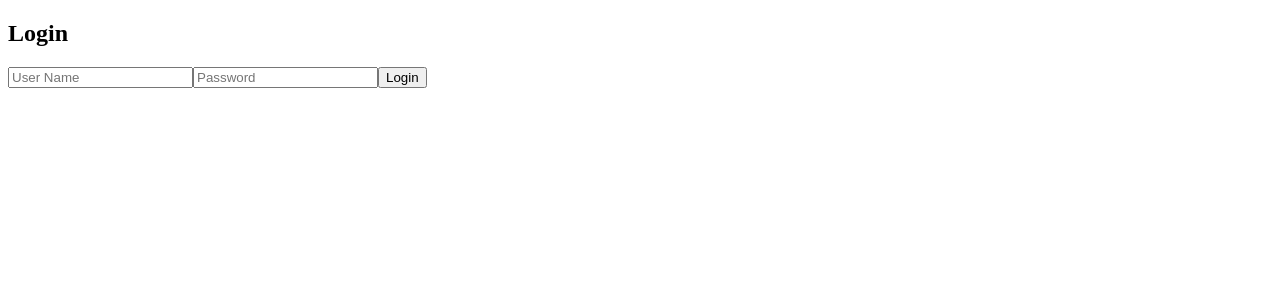
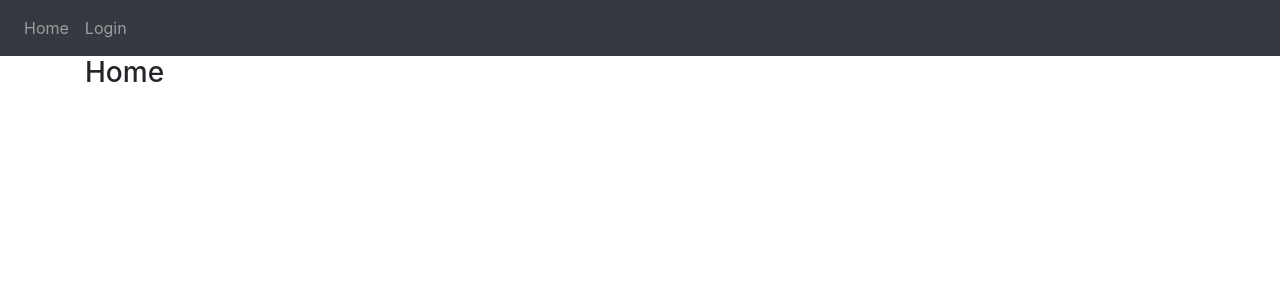
Before and after one commit to MeteoricSnax/Ca3FrontEnd, a React (Create React App) app: page / in a window 1280 px wide. Shown: the top 300 px of the page. Built offline with nearby package versions, Linux system fonts and the light colour scheme.

Commit message:
header added

```diff
--- a/src/App.js
+++ b/src/App.js
@@ -14,7 +14,7 @@ class LogIn extends Component {
   }
   render() {
     return (
-      <div>
+      <div className="container">
         <h2>Login</h2>
         <form onSubmit={this.login} onChange={this.onChange} >
           <input placeholder="User Name" id="username" />
--- /dev/null
+++ b/src/AppRouter.js
@@ -0,0 +1,28 @@
+import React, { Component } from 'react';
+import { BrowserRouter as Router, Route, Link, Switch } from "react-router-dom";
+import App from './App.js';
+
+const AppRouter = () => (
+    <Router>
+        <div>
+            <Header />
+            <Route exact path="/" component={Home} />
+            <Route exact path="/app" component={App} />
+        </div>
+    </Router>
+);
+const Home = () => <div className="container"><h3>Home</h3></div>;
+const Header = () => (
+    <nav className="navbar navbar-expand-sm bg-dark navbar-dark">
+        <ul className="navbar-nav">
+            <li className="nav-item">
+                <Link className="nav-link" to="/">Home</Link>
+            </li>
+            <li className="nav-item">
+                <Link className="nav-link" to="/app">Login</Link>
+            </li>
+        </ul>
+    </nav>
+);
+
+export default AppRouter;
--- a/src/index.js
+++ b/src/index.js
@@ -1,9 +1,10 @@
 import React from 'react';
 import ReactDOM from 'react-dom';
-import App from './App';
 import * as serviceWorker from './serviceWorker';
+import '../node_modules/bootstrap/dist/css/bootstrap.min.css';
+import AppRouter from './AppRouter.js';
 
-ReactDOM.render(<App />, document.getElementById('root'));
+ReactDOM.render(<AppRouter />, document.getElementById('root'));
 
 // If you want your app to work offline and load faster, you can change
 // unregister() to register() below. Note this comes with some pitfalls.
```
